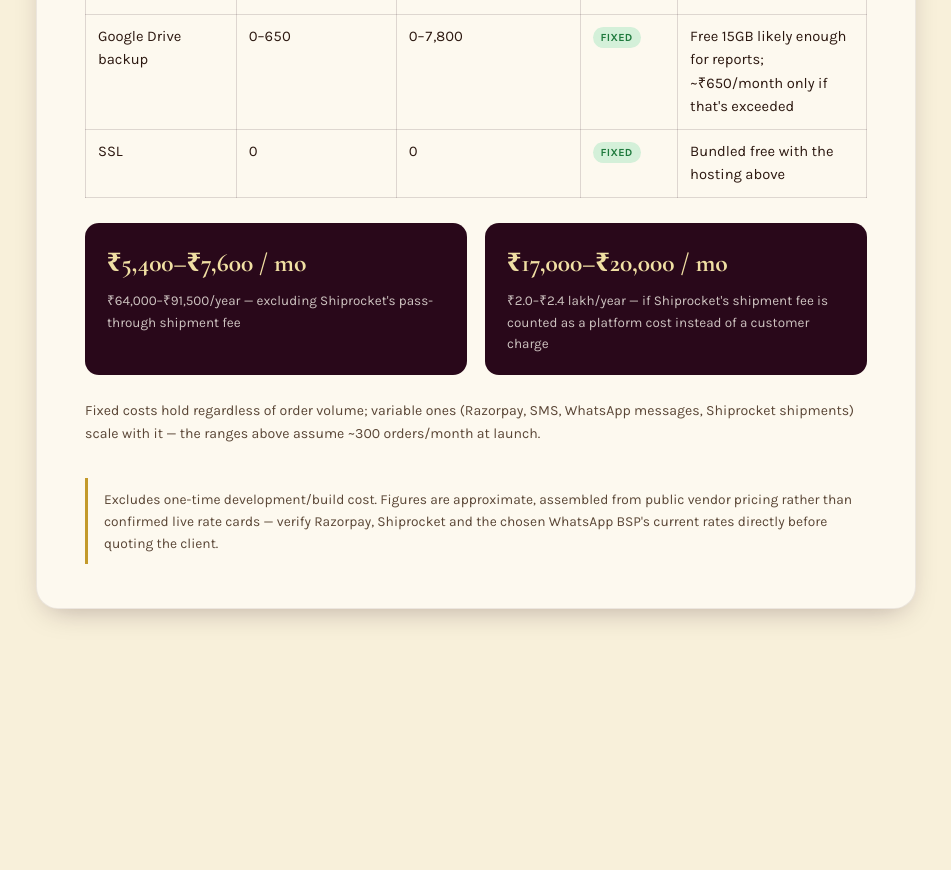
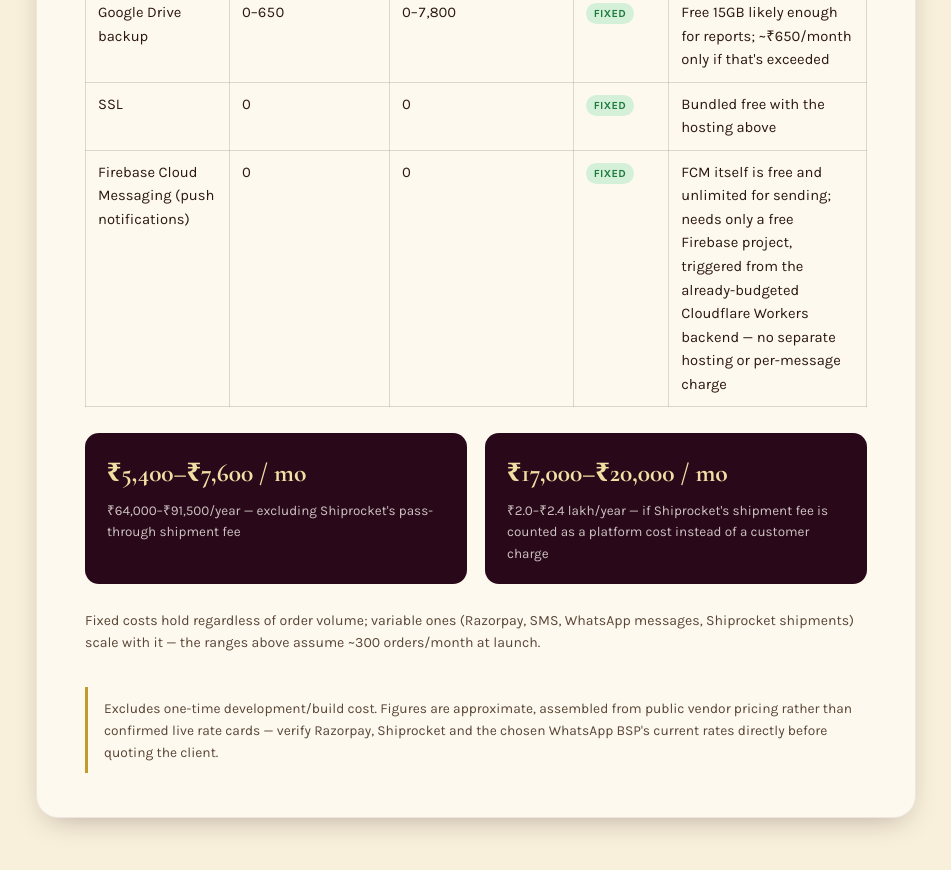
Before and after one commit to alokomkar/PatternsOfLeet, a plain HTML site: page gurusweetmartcostestimate.html in a window 1280 px wide. Shown: the part 1257-2127 px from the top of the page, without its empty margins (164-1115 px from the left). Before the commit the page ends 1936 px from the top, so only its background shows below. Drawn offline with nearby package versions, Linux system fonts and the light colour scheme.

Commit message:
Add Firebase push-notification costs to the cost estimate
FCM itself is free and unlimited for sending push messages; it only
needs a free Firebase project, and can be triggered from the
already-budgeted Cloudflare Workers backend via FCM's HTTP API — no
separate Firebase hosting plan or per-message charge.

Co-Authored-By: Claude Sonnet 5 <noreply@anthropic.com>

```diff
--- a/gurusweetmartcostestimate.html
+++ b/gurusweetmartcostestimate.html
@@ -123,6 +123,11 @@
             <td><span class="ce-tag fixed">Fixed</span></td>
             <td>Bundled free with the hosting above</td>
           </tr>
+          <tr>
+            <td>Firebase Cloud Messaging (push notifications)</td><td class="num">0</td><td class="num">0</td>
+            <td><span class="ce-tag fixed">Fixed</span></td>
+            <td>FCM itself is free and unlimited for sending; needs only a free Firebase project, triggered from the already-budgeted Cloudflare Workers backend — no separate hosting or per-message charge</td>
+          </tr>
         </tbody>
       </table>
       </div>
```
